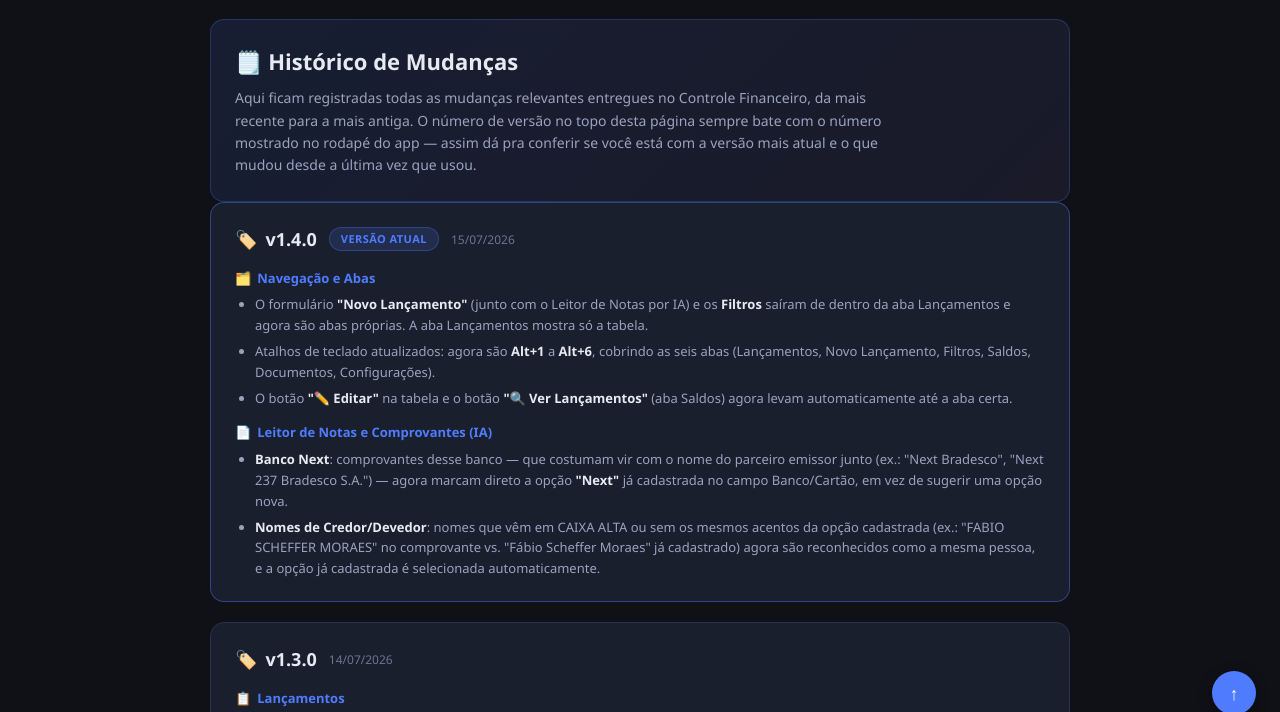
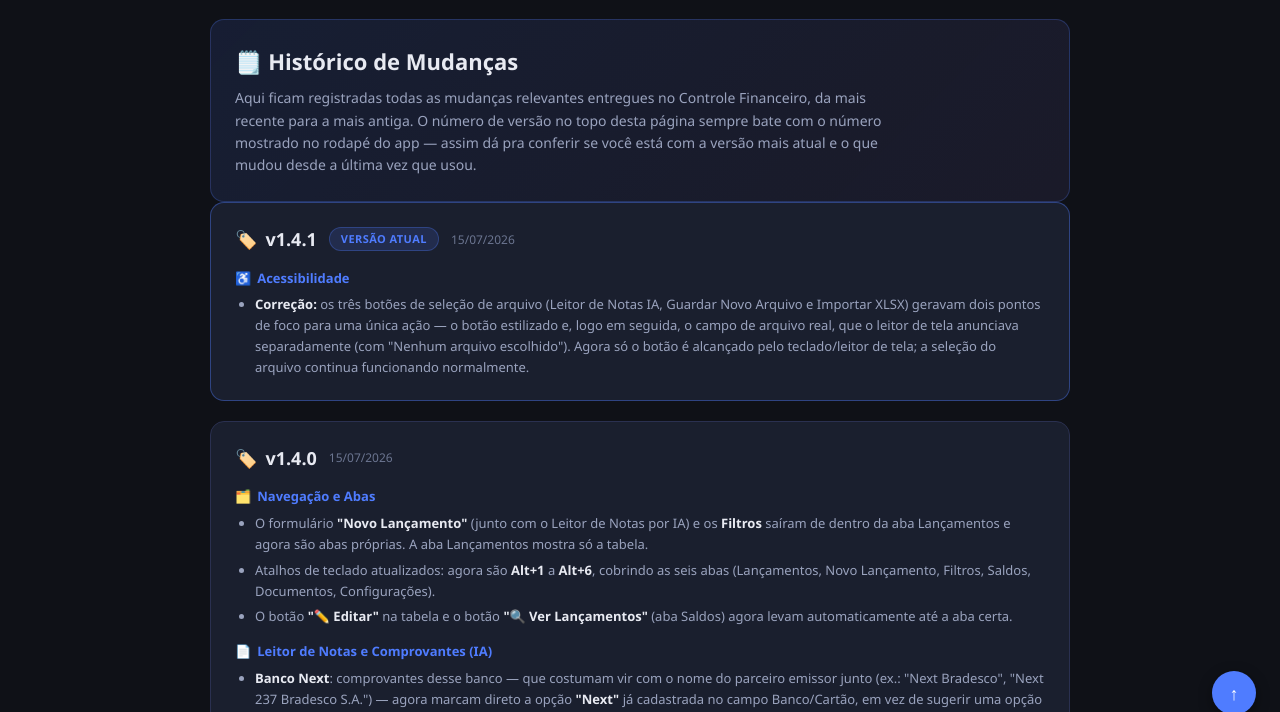
Before and after one commit to reffehcsoibaf/controle-financeiro, a website: page changelog.html in a window 1280 px wide. Shown: the part 61-773 px from the top of the page. Drawn offline with Linux system fonts and the light colour scheme.

Commit message:
v1.4.1; correção de acessibilidade nos botões de inserção de arquivos

```diff
--- a/changelog.html
+++ b/changelog.html
@@ -156,11 +156,26 @@ body{font-family:'Segoe UI',system-ui,sans-serif;background:var(--bg);color:var(
 
     <div style="display:flex;flex-direction:column;gap:20px;">
 
+      <!-- ══ v1.4.1 ══ -->
+      <section class="versao-bloco atual" aria-labelledby="v1-4-1">
+        <div class="versao-cabecalho">
+          <span class="versao-numero" id="v1-4-1"><span aria-hidden="true">🏷️</span> v1.4.1</span>
+          <span class="versao-badge">Versão Atual</span>
+          <span class="versao-data">15/07/2026</span>
+        </div>
+
+        <div class="versao-secao">
+          <h3><span aria-hidden="true">♿</span> Acessibilidade</h3>
+          <ul>
+            <li><strong>Correção:</strong> os três botões de seleção de arquivo (Leitor de Notas IA, Guardar Novo Arquivo e Importar XLSX) geravam dois pontos de foco para uma única ação — o botão estilizado e, logo em seguida, o campo de arquivo real, que o leitor de tela anunciava separadamente (com "Nenhum arquivo escolhido"). Agora só o botão é alcançado pelo teclado/leitor de tela; a seleção do arquivo continua funcionando normalmente.</li>
+          </ul>
+        </div>
+      </section>
+
       <!-- ══ v1.4.0 ══ -->
-      <section class="versao-bloco atual" aria-labelledby="v1-4-0">
+      <section class="versao-bloco" aria-labelledby="v1-4-0">
         <div class="versao-cabecalho">
           <span class="versao-numero" id="v1-4-0"><span aria-hidden="true">🏷️</span> v1.4.0</span>
-          <span class="versao-badge">Versão Atual</span>
           <span class="versao-data">15/07/2026</span>
         </div>
 
```
Also changed, not shown: index.html (+4 -4 lines), CHANGELOG.md.
